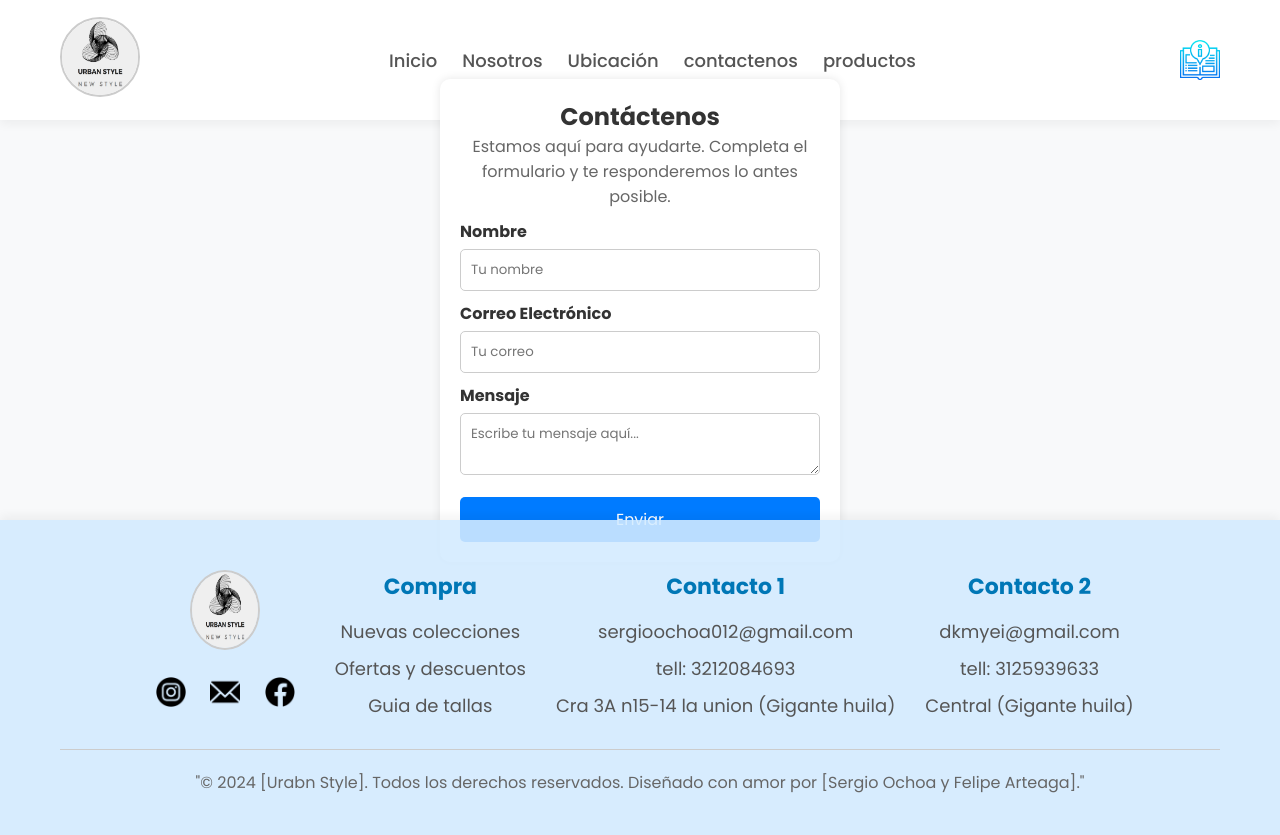
After one commit to sergio8AAA/proyecto-, a Django app: page /contactenos/ in a window 1280 px wide. The commit adds this page. Run offline with Django 5.2, Linux system fonts and the light colour scheme.

Commit message:
contactenos

```diff
--- a/productos/templates/base.html
+++ b/productos/templates/base.html
@@ -31,6 +31,7 @@
                     {% endif %}
                     <li><a href="{% url 'nosotros' %}">Nosotros</a></li>
                     <li><a href="{% url 'mapanoti' %}">Ubicación</a></li>
+                    <li><a href="{% url 'contactenos' %}">contactenos</a></li>
                     <li><a href="{% url 'productos' %}">productos</a></li>
                 </ul>
             </nav>
--- /dev/null
+++ b/productos/templates/contactenos.html
@@ -0,0 +1,88 @@
+
+{% extends 'base.html' %}
+
+{% block title %}Productos{% endblock %}
+{% block content %}
+
+
+
+</head>
+<body>
+
+    <div class="contact-container2">
+
+            <div class="contact-container">
+                <h2>Contáctenos</h2>
+                <p>Estamos aquí para ayudarte. Completa el formulario y te responderemos lo antes posible.</p>
+                <form>
+                    <label for="name">Nombre</label>
+                    <input type="text" id="name" name="name" placeholder="Tu nombre" required>
+
+                    <label for="email">Correo Electrónico</label>
+                    <input type="email" id="email" name="email" placeholder="Tu correo" required>
+
+                    <label for="message">Mensaje</label>
+                    <textarea id="message" name="message" placeholder="Escribe tu mensaje aquí..." required></textarea>
+
+                    <button type="submit">Enviar</button>
+                </form>
+            </div>
+    </div>
+</body>
+</html>
+
+<style>
+    .contact-container2 {
+
+        display: flex;
+        justify-content: center;
+        align-items: center;
+        height: 50vh;
+
+
+    }
+    .contact-container {
+        background: #fff;
+        padding: 20px;
+        border-radius: 10px;
+        box-shadow: 0 0 10px rgba(0, 0, 0, 0.1);
+        width: 100%;
+        max-width: 400px;
+        text-align: center;
+    }
+    h2 {
+        color: #333;
+    }
+    p {
+        color: #666;
+    }
+    label {
+        display: block;
+        margin-top: 10px;
+        font-weight: bold;
+        color: #333;
+        text-align: left;
+    }
+    input, textarea {
+        width: 100%;
+        padding: 10px;
+        margin-top: 5px;
+        border: 1px solid #ccc;
+        border-radius: 5px;
+    }
+    button {
+        margin-top: 15px;
+        width: 100%;
+        padding: 10px;
+        background-color: #007bff;
+        color: white;
+        border: none;
+        border-radius: 5px;
+        cursor: pointer;
+        font-size: 16px;
+    }
+    button:hover {
+        background-color: #0056b3;
+    }
+</style>
+{% endblock %}
--- a/productos/templates/tmt.html
+++ /dev/null
@@ -1 +0,0 @@
-<h1>hola sergio te da miedo jugar pes </h1>
--- a/productos/views.py
+++ b/productos/views.py
@@ -29,6 +29,9 @@ def index(request):
 
 def perfil(request):
     return render(request, 'perfil.html')
+
+def contactenos(request):
+    return render(request, 'contactenos.html')
 
 
 def editar_perfil(request):
--- a/urban/settings.py
+++ b/urban/settings.py
@@ -141,5 +141,6 @@ EMAIL_BACKEND = 'django.core.mail.backends.smtp.EmailBackend'
 EMAIL_HOST = 'smtp.gmail.com'
 EMAIL_PORT = 587
 EMAIL_USE_TLS = True
-EMAIL_HOST_USER = 'sergioochoa012@gmail.com'
+EMAIL_HOST_USER = 'dkmyei@gmail.com'
 EMAIL_HOST_PASSWORD = 'taqz awbk fvyo uvbf'
+DEFAULT_FROM_EMAIL = EMAIL_HOST_USER
--- a/urban/urls.py
+++ b/urban/urls.py
@@ -18,6 +18,8 @@ urlpatterns = [
     path('base/', views.base, name='base'),
     path('nosotros/', views.nosotros, name='nosotros'),
     path('mapanoti/', views.mapanoti, name='mapanoti'),
+    path('contactenos/', views.contactenos, name='contactenos'),
+
 
     # Autenticación
     path('login/', views.login_view, name='login'),
```
Also changed, not shown: db.sqlite3.
